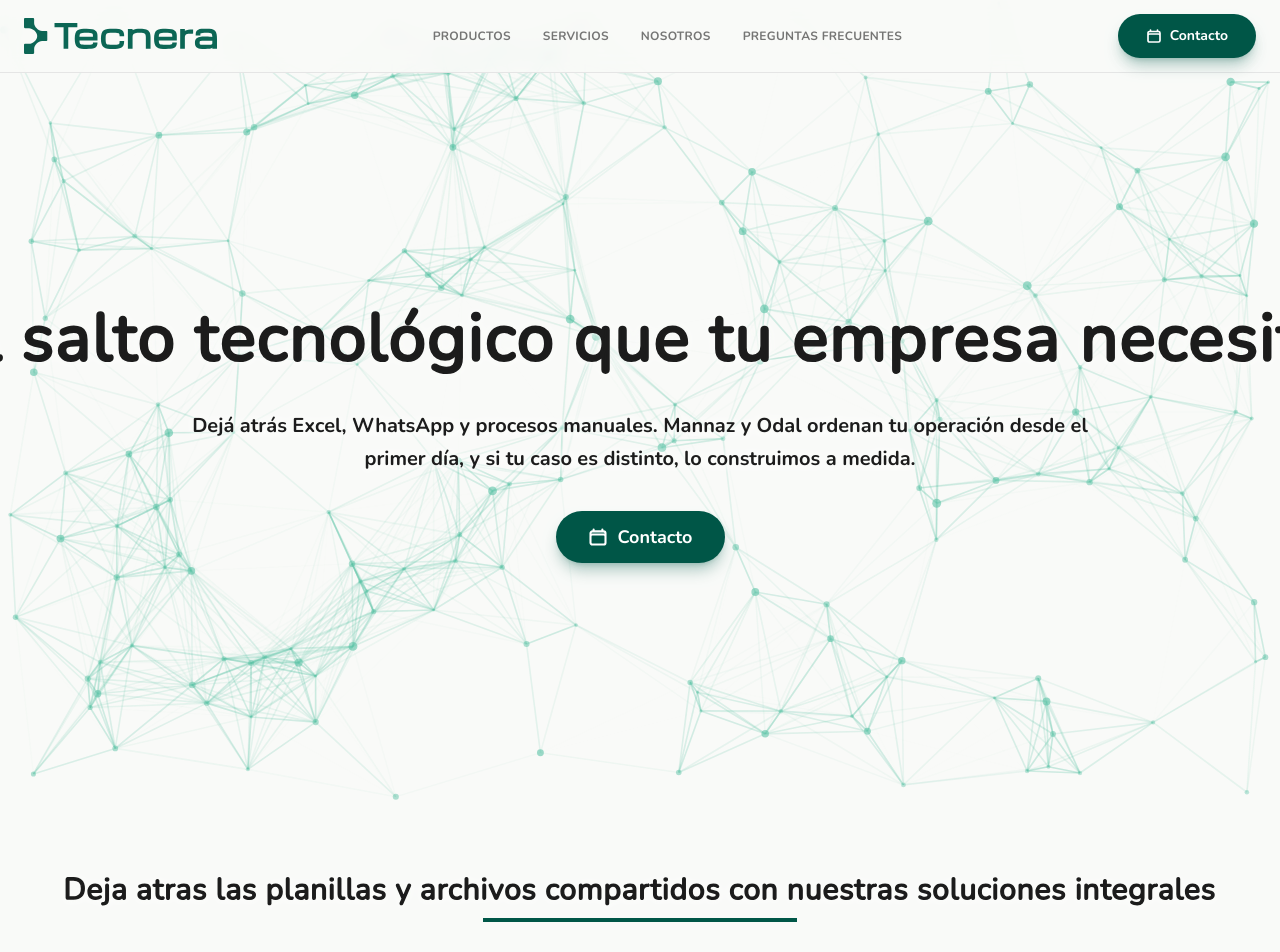
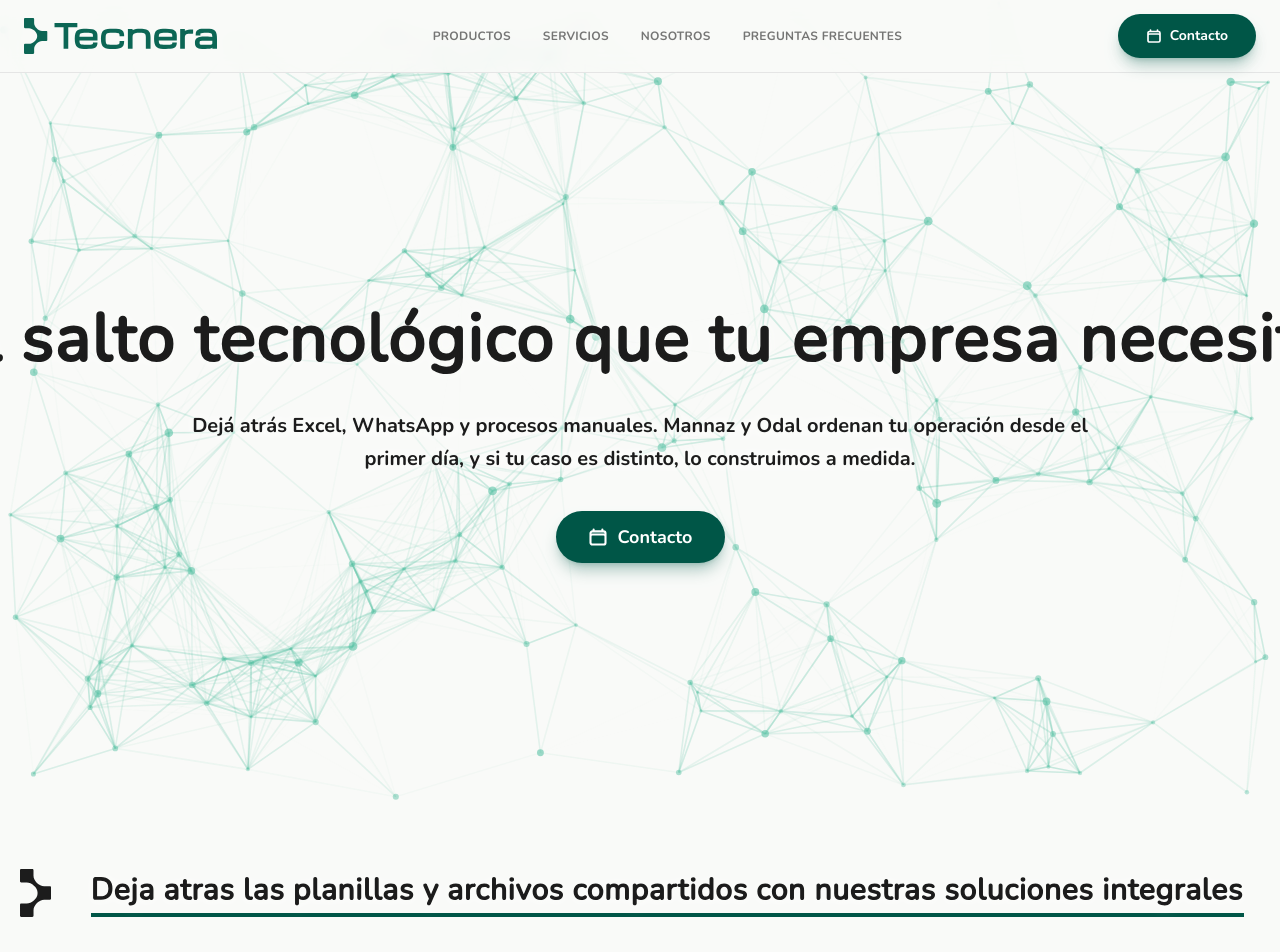
Before and after one commit to Santipili/tecnera-web, a Next.js app in the folder app/: page / in a window 1280 px wide. Shown: the top 952 px of the page. Built offline with nearby package versions, Linux system fonts and the light colour scheme.

Commit message:
Agregar variante de título con ícono y subrayado ajustado al texto

```diff
--- a/app/src/components/homeSections/Features.tsx
+++ b/app/src/components/homeSections/Features.tsx
@@ -19,6 +19,7 @@
           title="Todo lo que necesitás en un solo lugar"
           centered
           emphasize
+          icon
         />
 
         <div className="grid grid-cols-1 tablet:grid-cols-2 lg:grid-cols-4 gap-4">
--- a/app/src/components/homeSections/Products.tsx
+++ b/app/src/components/homeSections/Products.tsx
@@ -14,6 +14,7 @@
           title="Deja atras las planillas y archivos compartidos con nuestras soluciones integrales"
           centered
           emphasize
+          icon
         />
         <div className="flex flex-col gap-14">
           {products.map((product, i) => (
--- a/app/src/components/ui/SectionHeader.tsx
+++ b/app/src/components/ui/SectionHeader.tsx
@@ -8,9 +8,14 @@
   centered?: boolean;
   dark?: boolean;
   emphasize?: boolean;
+  icon?: boolean;
   titleSizeClass?: string;
   descriptionSizeClass?: string;
+  descriptionClassName?: string;
 }
+
+const TECNERA_ICON_PATH =
+  "M282.009,1437.136c197.635,0,439.767-203.572,448.876-396.535v-70.045c0-196.181-248.29-407.691-449.731-407.691l-232.424-.094c-27.006,0-48.73-21.748-48.73-48.735V48.73C0,21.743,21.724,0,48.73,0h465.297c26.984,0,48.73,21.743,48.73,48.73v232.993c.321,211.82,236.572,436.597,440.943,436.597h241.725c13.535,0,25.766,5.575,34.618,14.548,9.109,8.85,14.861,21.104,14.861,34.706v465.495c0,27.15-21.895,48.61-48.623,48.61h-241.725c-204.371,0-440.622,224.777-440.943,436.597v232.993c0,26.987-21.746,48.73-48.73,48.73H49.585c-27.006,0-48.73-21.743-48.73-48.73v-465.305c0-26.987,21.724-48.735,48.73-48.735l232.424-.094Z";
 
 export default function SectionHeader({
   tag = "",
@@ -19,23 +24,51 @@
   centered = false,
   dark = false,
   emphasize = false,
+  icon = false,
   titleSizeClass,
   descriptionSizeClass,
+  descriptionClassName,
 }: SectionHeaderProps) {
   void tag;
   const emphasizeWidthRem = Math.max(6, Math.min(24, title.length * 0.24));
+
+  const titleClass = `font-[family-name:var(--font-heading)] font-normal tracking-wide leading-snug ${
+    titleSizeClass ?? "text-2xl tablet:text-3xl"
+  } ${emphasize ? "[-webkit-text-stroke:1.5px_currentColor]" : ""} ${dark ? "text-white" : "text-neutral"} ${
+    emphasize ? "[text-shadow:0_0_14px_rgba(249,250,248,1),0_0_8px_rgba(249,250,248,1),0_2px_4px_rgba(249,250,248,1)]" : ""
+  }`;
+
   return (
     <header className={`mb-12 ${centered ? "text-center" : ""}`}>
+      {icon ? (
+        <div className="inline-flex items-center gap-6">
+          <svg
+            viewBox="0 0 1294.904 2000"
+            className="h-10 tablet:h-12 w-auto flex-shrink-0 -translate-x-4"
+            aria-hidden="true"
+          >
+            <path d={TECNERA_ICON_PATH} fill={dark ? "#ffffff" : "#1C1C1C"} />
+          </svg>
+          <div className="inline-block border-b-4 border-primary pb-0.5">
             <motion.h2
               initial={{ opacity: 0, y: 15 }}
               whileInView={{ opacity: 1, y: 0 }}
               transition={{ duration: 0.5 }}
               viewport={{ once: true }}
-        className={`font-[family-name:var(--font-heading)] font-normal tracking-wide leading-snug ${
-          titleSizeClass ?? "text-2xl tablet:text-3xl"
-        } ${emphasize ? "[-webkit-text-stroke:1.5px_currentColor]" : ""} ${dark ? "text-white" : "text-neutral"} ${
-          emphasize ? "[text-shadow:0_0_14px_rgba(249,250,248,1),0_0_8px_rgba(249,250,248,1),0_2px_4px_rgba(249,250,248,1)]" : ""
-        }`}
+              className={titleClass}
+            >
+              {title}
+            </motion.h2>
+          </div>
+        </div>
+      ) : (
+        <>
+          <motion.h2
+            initial={{ opacity: 0, y: 15 }}
+            whileInView={{ opacity: 1, y: 0 }}
+            transition={{ duration: 0.5 }}
+            viewport={{ once: true }}
+            className={titleClass}
           >
             {title}
           </motion.h2>
@@ -51,6 +84,8 @@
               ...(centered ? { marginLeft: "auto", marginRight: "auto" } : {}),
             }}
           />
+        </>
+      )}
       {description && (
         <motion.p
           initial={{ opacity: 0 }}
@@ -58,8 +93,10 @@
           transition={{ duration: 0.5, delay: 0.15 }}
           viewport={{ once: true }}
           className={`mt-4 max-w-2xl leading-relaxed ${descriptionSizeClass ?? "text-base"} ${
-            dark ? "text-white/70" : "text-subtext"
-          } ${centered ? "mx-auto" : ""}`}
+            descriptionClassName ?? (dark ? "text-white/70" : "text-subtext")
+          } ${centered ? "mx-auto" : ""} ${
+            icon ? "[text-shadow:0_1px_2px_rgba(0,0,0,0.2)]" : ""
+          }`}
         >
           {description}
         </motion.p>
```
Lines whose indentation alone changed are shown as unchanged.
